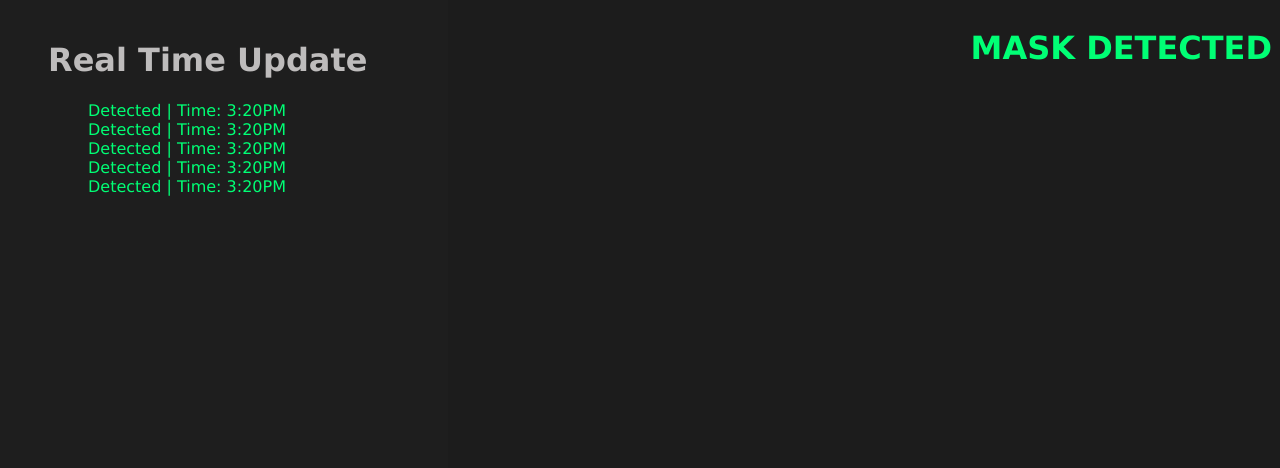
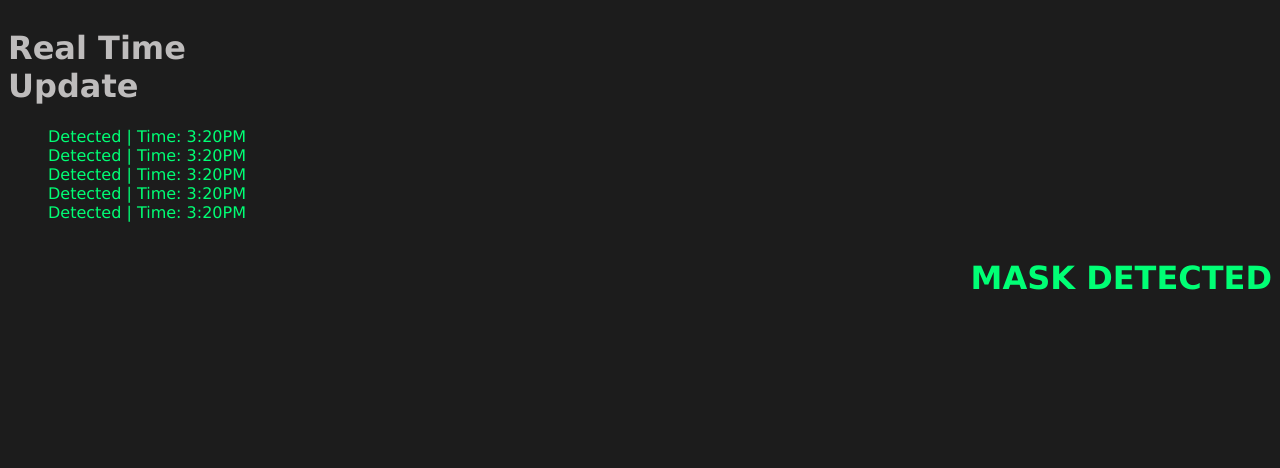
Before and after one commit to Awty-Hackclub/Mask-Detection, a Flask app: page / in a window 1280 px wide. Shown: the top 468 px of the page. Run offline with Flask 2, Linux system fonts and the light colour scheme.

Commit message:
this shit

```diff
--- a/app/static/app.css
+++ b/app/static/app.css
@@ -28,23 +28,6 @@ body {
 
 .side-nav {
     grid-area: side-nav;
-    height: 100%;
-    /* Full-height: remove this if you want "auto" height */
-    width: 400px;
-    /* Set the width of the sidebar */
-    position: fixed;
-    /* Fixed Sidebar (stay in place on scroll) */
-    z-index: 1;
-    /* Stay on top */
-    top: 0;
-    /* Stay at the top */
-    left: 0;
-    background-color: #2a2a2a2a;
-    /* Black */
-    overflow-x: hidden;
-    /* Disable horizontal scroll */
-    padding-top: 20px;
-    padding-left: 3rem;
 }
 .app {
     display: grid;
```
